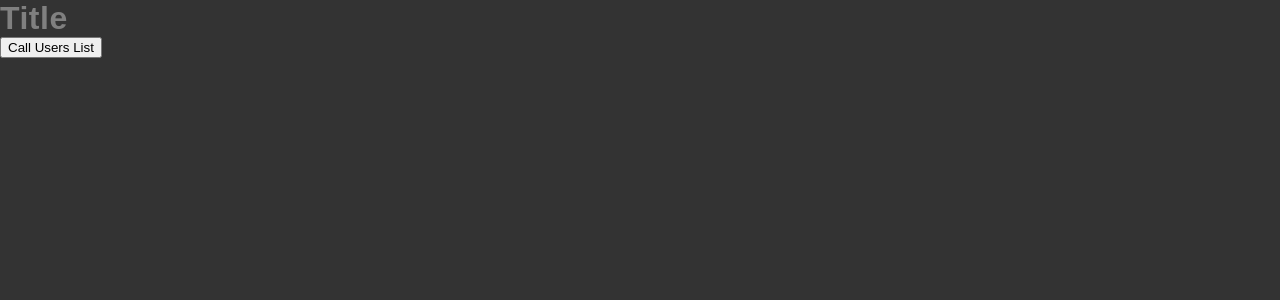
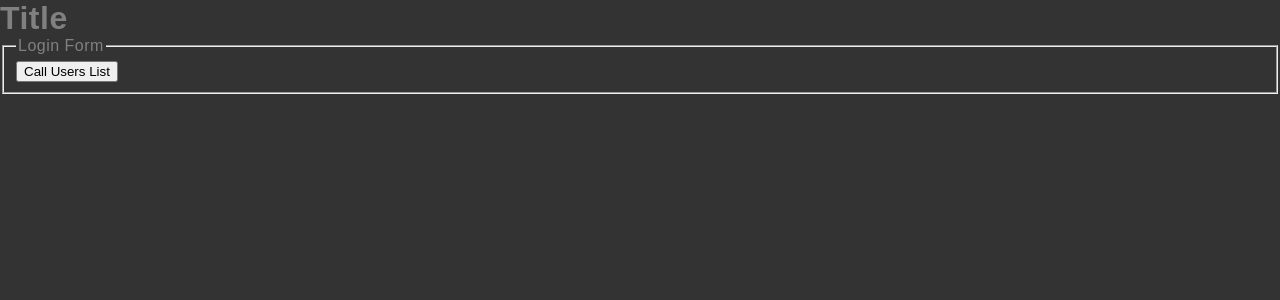
Before and after one commit to salino3/next-users-project, a Next.js app: page / in a window 1280 px wide. Shown: the top 300 px of the page. Built offline with nearby package versions, Linux system fonts and the light colour scheme; no server answers.

Commit message:
add form login

```diff
--- a/src/app/(pods)/(home)/page.tsx
+++ b/src/app/(pods)/(home)/page.tsx
@@ -1,16 +1,18 @@
 "use client";
 
-import { useState } from "react";
+import { useEffect, useState } from "react";
 import { useShallow } from "zustand/shallow";
 import { getUsersList } from "@/app/hooks/get-fetch-users";
 import { useAppStore } from "@/app/store/provider";
 import { UserList } from "@/app/components/users-list";
 import "./home.styles.scss";
+import { LoginForm } from "@/app/components/login-form/login-form-component";
 
 export default function HomePage() {
-  const { users, getUsers } = useAppStore(
+  const { users, currentUser, getUsers } = useAppStore(
     useShallow((state) => ({
       users: state.users,
+      currentUser: state.currentUser,
       getUsers: state.getUsers,
     })),
   );
@@ -30,13 +32,19 @@ export default function HomePage() {
       .finally(() => setIsPending(false));
   };
 
+  useEffect(() => {
+    handleCallUsers();
+  }, [currentUser]);
+
   return (
     <div className="rootHomePage">
       <h1>Title</h1>
-      <button onClick={() => handleCallUsers()}>Call Users List</button>
-      {isPending ? (
+
+      {currentUser ? null : <LoginForm />}
+
+      {isPending && currentUser ? (
         <div>Fetching users from server...</div>
-      ) : users && users.length > 0 ? (
+      ) : currentUser && users && users.length > 0 ? (
         <UserList usersData={users} />
       ) : null}
     </div>
--- /dev/null
+++ b/src/app/components/login-form/login-form-component.tsx
@@ -0,0 +1,35 @@
+import { useActionState } from "react";
+import { useShallow } from "zustand/shallow";
+import { loginFormFn } from "@/app/utils/login-form-function";
+import { useAppStore } from "@/app/store/provider";
+
+export const LoginForm = () => {
+  const { setUser } = useAppStore(
+    useShallow((state) => ({
+      setUser: state.setUser,
+    })),
+  );
+
+  const [state, formAction, isPending] = useActionState(
+    async (prevState: any, formData: FormData) => {
+      const result = await loginFormFn(prevState, formData);
+
+      if (result.success && result.user) {
+        setUser(result.user);
+      }
+
+      return result;
+    },
+    { success: false, error: "" },
+  );
+
+  return (
+    <form action={formAction}>
+      <fieldset disabled={isPending} className={"flex flex-col gap-2"}>
+        <legend>Login Form</legend>
+
+        <button type="submit">Call Users List</button>
+      </fieldset>
+    </form>
+  );
+};
--- /dev/null
+++ b/src/app/utils/login-form-function.tsx
@@ -0,0 +1,41 @@
+"use server";
+import { User } from "../store/interface";
+
+interface ActionState {
+  success: boolean;
+  error: string;
+  user?: User;
+}
+
+//
+export async function loginFormFn(
+  prevState: ActionState,
+  formData: FormData,
+): Promise<ActionState> {
+  try {
+    const authenticatedUser: User = {
+      "id": 1,
+      "name": "Leanne Graham",
+      "username": "Bret",
+      "email": "Sincere@april.biz",
+      "address": {
+        "street": "Kulas Light",
+        "suite": "Apt. 556",
+        "city": "Gwenborough",
+        "zipcode": "92998-3874",
+        "geo": { "lat": "-37.3159", "lng": "81.1496" },
+      },
+      "phone": "1-770-736-8031 x56442",
+      "website": "hildegard.org",
+      "company": {
+        "name": "Romaguera-Crona",
+        "catchPhrase": "Multi-layered client-server neural-net",
+        "bs": "harness real-time e-markets",
+      },
+    };
+
+    return { success: true, error: "", user: authenticatedUser };
+  } catch (err) {
+    return { success: false, error: "Failed to update user state" };
+  }
+}
```
